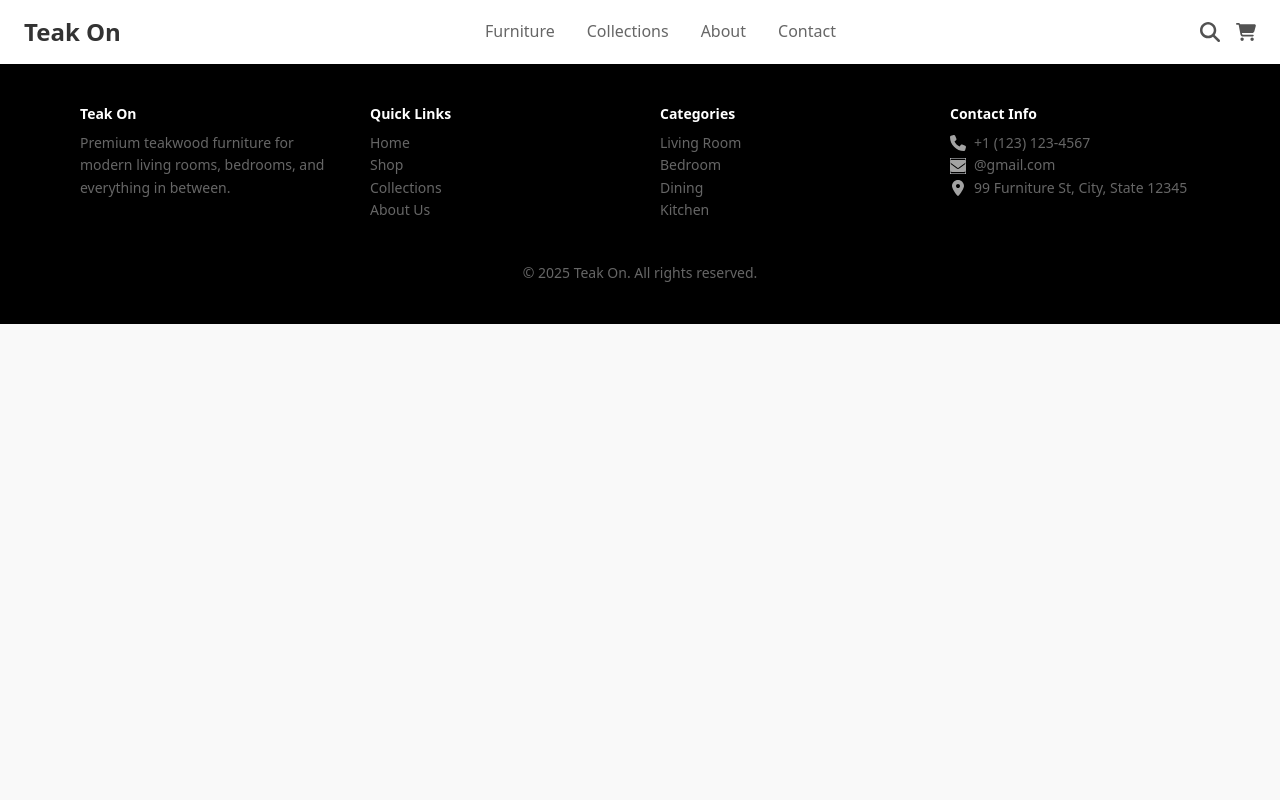
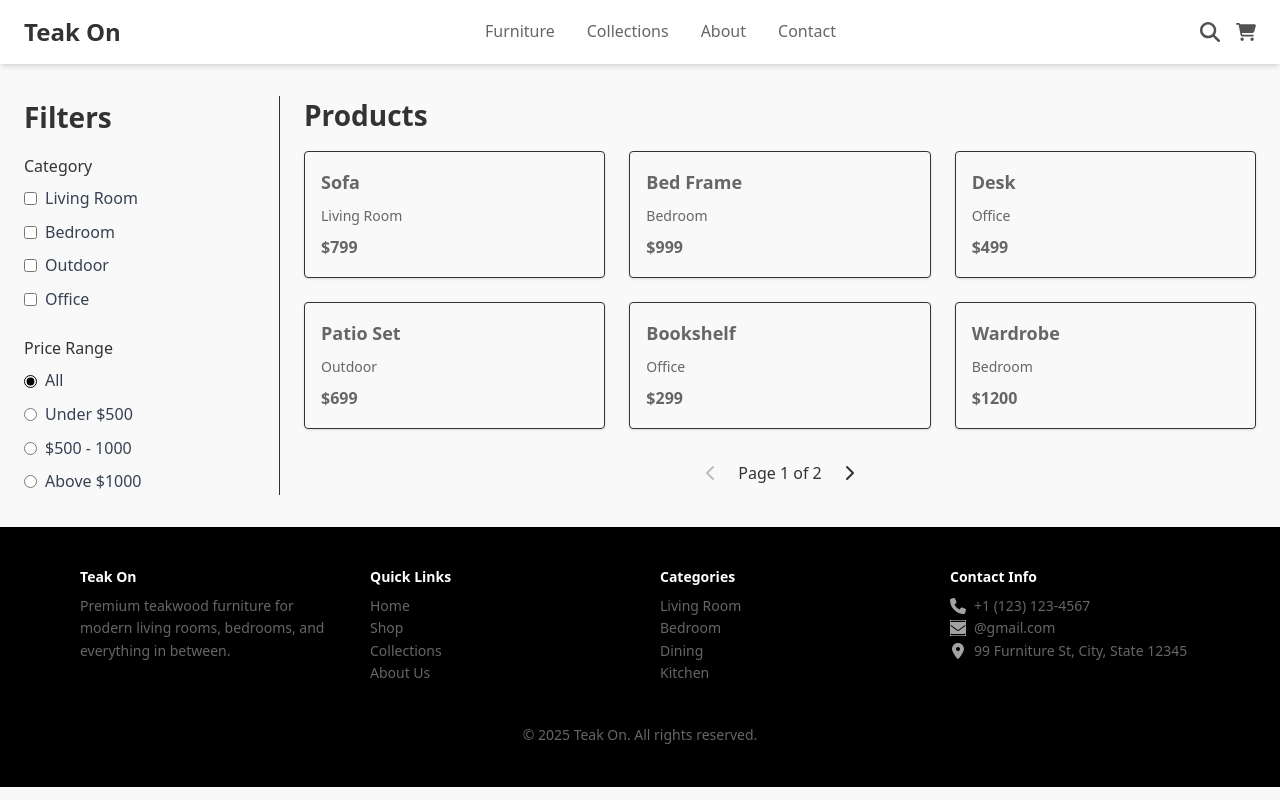
Before and after one commit to meihui03/teak_on, a React (Vite) app in the folder teak-on/: page /furniture in a window 1280 px wide. Built offline with nearby package versions, Linux system fonts and the light colour scheme.

Commit message:
connect send message to email and added Furniture page

```diff
--- a/package.json
+++ b/package.json
@@ -1,5 +1,7 @@
 {
   "dependencies": {
+    "emailjs-com": "^3.2.0",
+    "lucide-react": "^0.525.0",
     "react-router-dom": "^7.7.0"
   }
 }
--- a/teak-on/src/App.jsx
+++ b/teak-on/src/App.jsx
@@ -5,6 +5,7 @@ import Footer from './components/Footer';
 import Contact from './pages/Contact';
 import Home from './pages/Home';
 import Cart from './pages/Cart';
+import Furniture from './pages/Furniture';
 
 function App() {
   return (
@@ -14,6 +15,7 @@ function App() {
         <Route path="/" element={<Home />} />
         <Route path="/contact" element={<Contact />} />
         <Route path="/cart" element={<Cart />} />
+        <Route path="/furniture" element={<Furniture />} />
       </Routes>
       <Footer />
     </main>
--- a/teak-on/src/components/Header.jsx
+++ b/teak-on/src/components/Header.jsx
@@ -15,7 +15,9 @@ function Header() {
 
         <ul className="flex gap-8 text-gray-700 h-full items-center">
           <li className="flex items-center h-full hover:border-b-2 border-black transition">
-            <span className="cursor-pointer">Furniture</span>
+            <Link to="/furniture" className="flex items-center h-full">
+              <span>Furniture</span>
+            </Link>
           </li>
 
           <li
@@ -49,8 +51,8 @@ function Header() {
         <div className="flex items-center gap-4 h-full">
           <img src={search} alt="Search" className="w-5 h-5 cursor-pointer" />
           <Link to="/cart">
-  <img src={cart} alt="Cart" className="w-5 h-5 cursor-pointer" />
-</Link>
+            <img src={cart} alt="Cart" className="w-5 h-5 cursor-pointer" />
+          </Link>
         </div>
       </div>
     </nav>
--- a/teak-on/src/pages/Cart.jsx
+++ b/teak-on/src/pages/Cart.jsx
@@ -76,7 +76,7 @@ function Cart() {
           <div className="text-right mt-6">
             <h3 className="text-lg font-semibold">Total: ${totalPrice.toFixed(2)}</h3>
             <button className="mt-4 px-6 py-2 bg-black text-white rounded hover:bg-gray-800 transition">
-              Proceed to Checkout
+              Proceed to Order
             </button>
           </div>
         </div>
--- a/teak-on/src/pages/Contact.jsx
+++ b/teak-on/src/pages/Contact.jsx
@@ -1,26 +1,62 @@
+import { useRef, useState } from "react";
+import emailjs from "emailjs-com";
+
 function Contact() {
+  const form = useRef();
+  const [success, setSuccess] = useState(false);
+  const [error, setError] = useState(false);
+
+  const sendEmail = (e) => {
+    e.preventDefault();
+
+    emailjs
+      .sendForm(
+        "service_udjfj3d",
+        "template_twt5zcf",
+        form.current,
+        "38OsT52PizAQAGjHZ"
+      )
+      .then(
+        (result) => {
+          console.log(result.text);
+          console.log("Email sent successfully!");
+          setSuccess(true);
+          setError(false);
+          form.current.reset();
+        },
+        (error) => {
+          console.log(error.text);
+          setSuccess(false);
+          setError(true);
+        }
+      );
+  };
+
   return (
     <div className="p-8 max-w-3xl mx-auto">
       <h1 className="text-3xl font-semibold mb-4">Contact Us</h1>
       <p className="text-gray-700 mb-6">
         We'd love to hear from you! Fill out the form below or reach out to us directly.
       </p>
-      <form className="space-y-4">
+      <form ref={form} onSubmit={sendEmail} className="space-y-4">
         <div>
           <label className="block text-sm font-medium">Name</label>
-          <input type="text" className="w-full border border-gray-300 rounded p-2" />
+          <input type="text" name="user_name" required className="w-full border border-gray-300 rounded p-2" />
         </div>
         <div>
           <label className="block text-sm font-medium">Email</label>
-          <input type="email" className="w-full border border-gray-300 rounded p-2" />
+          <input type="email" name="user_email" required className="w-full border border-gray-300 rounded p-2" />
         </div>
         <div>
           <label className="block text-sm font-medium">Message</label>
-          <textarea className="w-full border border-gray-300 rounded p-2" rows="5" />
+          <textarea name="message" required className="w-full border border-gray-300 rounded p-2" rows="5" />
         </div>
         <button type="submit" className="bg-black text-white px-4 py-2 rounded">
           Send Message
         </button>
+
+        {success && <p className="text-green-600 mt-2">Your message has been sent ✅</p>}
+        {error && <p className="text-red-600 mt-2">Failed to send message ❌</p>}
       </form>
     </div>
   );
--- /dev/null
+++ b/teak-on/src/pages/Furniture.jsx
@@ -0,0 +1,154 @@
+import { useState } from "react";
+import { ChevronLeft, ChevronRight } from "lucide-react";
+
+const allProducts = [
+  { id: 1, name: "Sofa", price: 799, category: "Living Room" },
+  { id: 2, name: "Bed Frame", price: 999, category: "Bedroom" },
+  { id: 3, name: "Desk", price: 499, category: "Office" },
+  { id: 4, name: "Patio Set", price: 699, category: "Outdoor" },
+  { id: 5, name: "Bookshelf", price: 299, category: "Office" },
+  { id: 6, name: "Wardrobe", price: 1200, category: "Bedroom" },
+  { id: 7, name: "Lounge Chair", price: 850, category: "Living Room" },
+  { id: 8, name: "Coffee Table", price: 450, category: "Living Room" },
+  { id: 9, name: "Garden Bench", price: 520, category: "Outdoor" },
+  { id: 10, name: "Cabinet", price: 680, category: "Office" },
+];
+
+const categories = ["Living Room", "Bedroom", "Outdoor", "Office"];
+const priceRanges = [
+  { label: "All", min: 0, max: Infinity },
+  { label: "Under $500", min: 0, max: 500 },
+  { label: "$500 - 1000", min: 500, max: 1000 },
+  { label: "Above $1000", min: 1000, max: Infinity },
+];
+
+const ITEMS_PER_PAGE = 6;
+
+function Furniture() {
+  const [selectedCategories, setSelectedCategories] = useState([]);
+  const [selectedPriceRange, setSelectedPriceRange] = useState("All");
+  const [page, setPage] = useState(1);
+
+  const toggleCategory = (category) => {
+    setPage(1);
+    setSelectedCategories((prev) =>
+      prev.includes(category)
+        ? prev.filter((c) => c !== category)
+        : [...prev, category]
+    );
+  };
+
+  const filteredProducts = allProducts.filter((product) => {
+    const categoryMatch =
+      selectedCategories.length === 0 || selectedCategories.includes(product.category);
+
+    const { min, max } =
+      priceRanges.find((range) => range.label === selectedPriceRange) || {};
+
+    const priceMatch = product.price >= min && product.price <= max;
+
+    return categoryMatch && priceMatch;
+  });
+
+  const totalPages = Math.ceil(filteredProducts.length / ITEMS_PER_PAGE);
+  const paginatedProducts = filteredProducts.slice(
+    (page - 1) * ITEMS_PER_PAGE,
+    page * ITEMS_PER_PAGE
+  );
+
+  return (
+    <div className="flex px-6 py-8">
+      {/* Sidebar */}
+      <div className="w-64 pr-6 border-r">
+        <h3 className="font-semibold mb-4">Filters</h3>
+
+        <div className="mb-6">
+          <h4 className="font-medium mb-2">Category</h4>
+          <ul className="space-y-2">
+            {categories.map((cat) => (
+              <li key={cat} className="flex items-center gap-2">
+                <input
+                  type="checkbox"
+                  id={cat}
+                  checked={selectedCategories.includes(cat)}
+                  onChange={() => toggleCategory(cat)}
+                />
+                <label htmlFor={cat} className="cursor-pointer text-gray-700">
+                  {cat}
+                </label>
+              </li>
+            ))}
+          </ul>
+        </div>
+
+        <div>
+          <h4 className="font-medium mb-2">Price Range</h4>
+          <ul className="space-y-2">
+            {priceRanges.map((range) => (
+              <li key={range.label} className="flex items-center gap-2">
+                <input
+                  type="radio"
+                  name="price"
+                  id={range.label}
+                  checked={selectedPriceRange === range.label}
+                  onChange={() => {
+                    setPage(1);
+                    setSelectedPriceRange(range.label);
+                  }}
+                  className="accent-black"
+                />
+                <label htmlFor={range.label} className="cursor-pointer text-gray-700">
+                  {range.label}
+                </label>
+              </li>
+            ))}
+          </ul>
+        </div>
+      </div>
+
+      {/* Product Grid */}
+      <div className="flex-1 pl-6">
+        <h3 className="text-xl font-semibold mb-4">Products</h3>
+        {paginatedProducts.length === 0 ? (
+          <p>No products found.</p>
+        ) : (
+          <>
+            <div className="grid grid-cols-1 sm:grid-cols-2 lg:grid-cols-3 gap-6">
+              {paginatedProducts.map((product) => (
+                <div
+                  key={product.id}
+                  className="border p-4 rounded shadow hover:shadow-md"
+                >
+                  <p className="font-bold text-lg mb-2">{product.name}</p>
+                  <p className="text-sm text-gray-600">{product.category}</p>
+                  <p className="text-md font-semibold mt-2">${product.price}</p>
+                </div>
+              ))}
+            </div>
+
+            {/* Pagination */}
+            <div className="flex items-center justify-center gap-4 mt-8">
+              <button
+                onClick={() => setPage((prev) => Math.max(prev - 1, 1))}
+                disabled={page === 1}
+                className="disabled:opacity-30"
+              >
+                <ChevronLeft />
+              </button>
+              <span className="font-medium">Page {page} of {totalPages}</span>
+              <button
+                onClick={() => setPage((prev) => Math.min(prev + 1, totalPages))}
+                disabled={page === totalPages}
+                className="disabled:opacity-30"
+              >
+                <ChevronRight />
+              </button>
+            </div>
+          </>
+        )}
+      </div>
+    </div>
+  );
+}
+
+export default Furniture;
```
Also changed, not shown: 1 other file (tests, documents, lock files or other folders).
